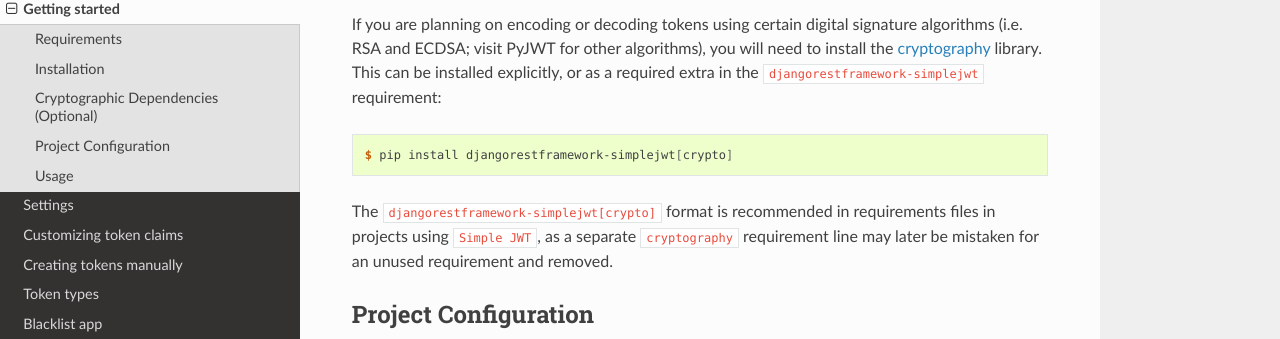
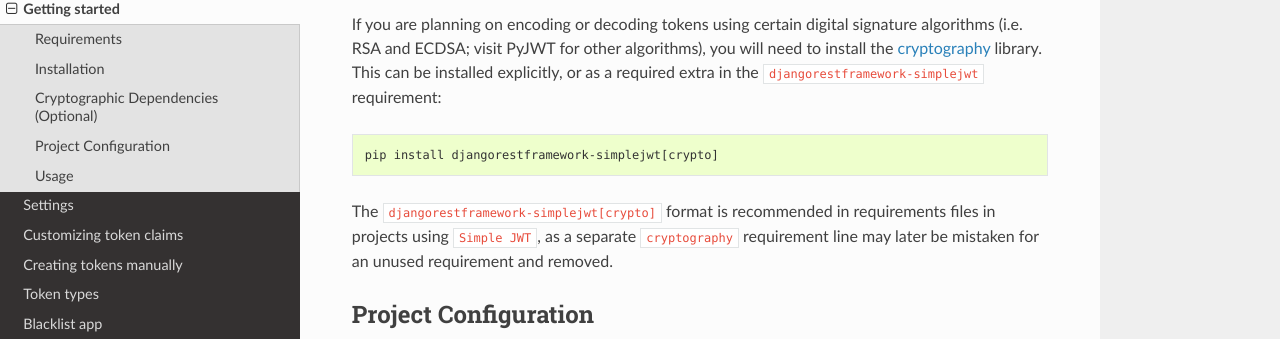
Before and after one commit to jazzband/djangorestframework-simplejwt, a Sphinx documentation site: the page built from docs/getting_started.rst, in a window 1280 px wide and 900 px high, scrolled down 486 px. Shown: the part 112-451 px from the top of the window. Built offline with Sphinx 7.4.7 and the Read the Docs theme 2.0.0, drawn with Linux system fonts in a browser that asks for light colours; the version number could not be read and is left out.

Commit message:
fix for code-block (#543)

```diff
--- a/docs/getting_started.rst
+++ b/docs/getting_started.rst
@@ -32,7 +32,7 @@ extra in the ``djangorestframework-simplejwt`` requirement:
 
 .. code-block:: console
 
-    $ pip install djangorestframework-simplejwt[crypto]
+  pip install djangorestframework-simplejwt[crypto]
 
 The ``djangorestframework-simplejwt[crypto]`` format is recommended in requirements
 files in projects using ``Simple JWT``, as a separate ``cryptography`` requirement
```
